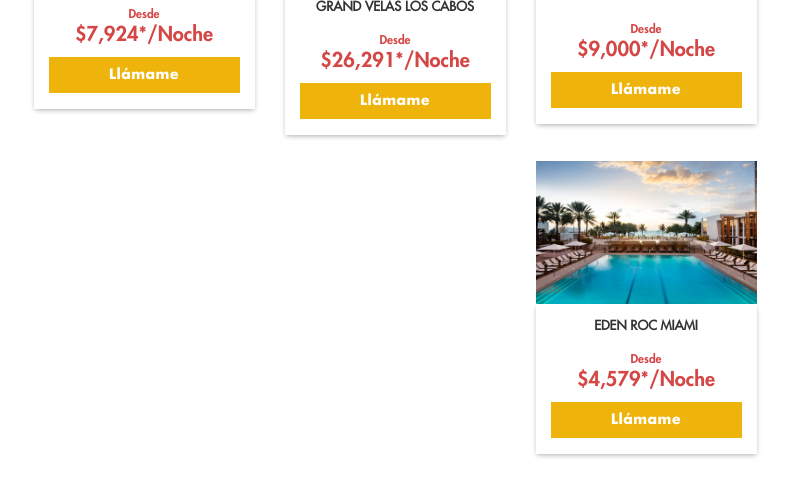
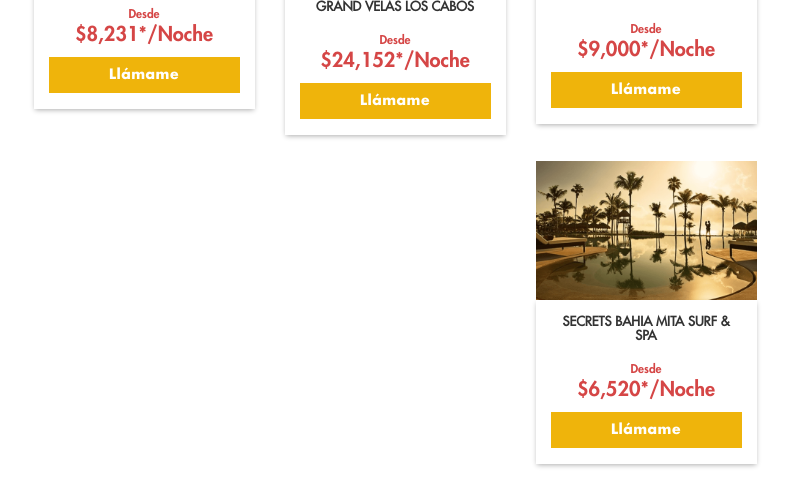
Before and after one commit to JCCardenas24/BoniViajes, a PHP site: page / in a window 1280 px wide. Shown: the part 955-1443 px from the top of the page, without its empty margins (117-907 px from the left). Run offline with PHP 8.4, Linux system fonts and the light colour scheme; some libraries are stand-ins or nearby versions.

Commit message:
Cambios de imágenes y precios

```diff
--- a/index.php
+++ b/index.php
@@ -24,13 +24,13 @@
                                 <img src="./assets/images/boni/Slides/thegrand_mp_hotel@2x.png" alt="nobu">
                             </li>
                             <li>
-                                <img src="./assets/images/boni/Slides/2@2x.png" alt="nobu">
+                                <img src="./assets/images/boni/Slides/grandvelas_loscabos@2x.png" alt="nobu">
                             </li>
                             <li>
                                 <img src="./assets/images/boni/Slides/nobu_loscabos@2x.png" alt="tgmp">
                             </li>
                             <li>
-                                <img src="./assets/images/boni/Slides/4@2x.png" alt="tgmp">
+                                <img src="./assets/images/boni/Slides/Secrets_Bahia_Mita_Surf___SPA_hotel@2x.png" alt="tgmp">
                             </li>
                             <div class="col-md-6">
                                 <form class="row pos-form col-md-11">
@@ -149,7 +149,7 @@
                                     <div class="col-md-12 col-sm-12 p-15 text-center">
                                         <h4 class="text-uppercase f-medium f-res-20">Nobu Hotel Los Cabos</h4>
                                         <small class="c-red f-15">Desde</small>
-                                        <p class="c-red fs-20">$7,924*<span class="fs-20">/Noche</span></p>
+                                        <p class="c-red fs-20">$8,231*<span class="fs-20">/Noche</span></p>
                                         <a href="#main" class="btn col-md-12 col-xs-12 btn-yellow white-text mb-10 radius-0 f-bold mb-0 txt-cap p-15 form-desktop">Llámame</a>
                                         <a href="#formRes" class="btn col-md-12 col-xs-12 btn-yellow white-text mb-10 radius-0 f-bold mb-0 txt-cap p-15 d-mobile">Llámame</a>
                                     </div>
@@ -163,7 +163,7 @@
                                     <div class="col-md-12 col-sm-12 p-15 text-center">
                                         <h4 class="text-uppercase f-medium f-res-20 text-center">Grand Velas Los Cabos</h4>
                                         <small class="c-red f-15">Desde</small>
-                                        <p class="c-red fs-20">$26,291*<span class="fs-20">/Noche</span></p>
+                                        <p class="c-red fs-20">$24,152*<span class="fs-20">/Noche</span></p>
                                         <a href="#main" class="btn col-md-12 col-xs-12 btn-yellow white-text mb-10 radius-0 f-bold mb-0 txt-cap p-15 form-desktop">Llámame</a>
                                         <a href="#formRes" class="btn col-md-12 col-xs-12 btn-yellow white-text mb-10 radius-0 f-bold mb-0 txt-cap p-15 d-mobile">Llámame</a>
                                     </div>
@@ -185,13 +185,13 @@
                             </div>
                             <div class="col-md-4 col-sm-6 col-xs-12 mt-20-card">
                                 <div class="v_place_img">
-                                    <img src="./assets/images/boni/Hoteles de lujo/eden_rock.jpg" alt="Tour Booking" title="Tour Booking">
+                                    <img src="./assets/images/boni/Hoteles de lujo/screts_bahia_mita_card@2x.png" alt="Tour Booking" title="Tour Booking">
                                 </div>
                                 <div class="b_pack rows pre-15">
                                     <div class="col-md-12 col-sm-12 p-15 text-center">
-                                        <h4 class="text-uppercase f-medium f-res-20">Eden Roc Miami</h4>
+                                        <h4 class="text-uppercase f-medium f-res-20">Secrets Bahia Mita Surf & SPA</h4>
                                         <small class="c-red f-15">Desde</small>
-                                        <p class="c-red fs-20">$4,579*<span class="fs-20">/Noche</span></p>
+                                        <p class="c-red fs-20">$6,520*<span class="fs-20">/Noche</span></p>
                                         <a href="#main" class="btn col-md-12 col-xs-12 btn-yellow white-text mb-10 radius-0 f-bold mb-0 txt-cap p-15 form-desktop">Llámame</a>
                                         <a href="#formRes" class="btn col-md-12 col-xs-12 btn-yellow white-text mb-10 radius-0 f-bold mb-0 txt-cap p-15 d-mobile">Llámame</a>
                                     </div>
@@ -205,26 +205,12 @@
                                     <div class="col-md-12 col-sm-12 p-15 text-center">
                                         <h4 class="text-uppercase f-medium f-res-20">Azul Talavera</h4>
                                         <small class="c-red f-15">Desde</small>
-                                        <p class="c-red fs-20">$4,803*<span class="fs-20">/Noche</span></p>
+                                        <p class="c-red fs-20">$4,811*<span class="fs-20">/Noche</span></p>
                                         <a href="#main" class="btn col-md-12 col-xs-12 btn-yellow white-text mb-10 radius-0 f-bold mb-0 txt-cap p-15 form-desktop">Llámame</a>
                                         <a href="#formRes" class="btn col-md-12 col-xs-12 btn-yellow white-text mb-10 radius-0 f-bold mb-0 txt-cap p-15 d-mobile">Llámame</a>
                                     </div>
                                 </div>
                             </div>
-                            <!-- <div class="col-md-4 col-sm-6 col-xs-12 mt-20-card">
-                                <div class="v_place_img">
-                                    <img src="./assets/images/boni/Hoteles de lujo/azultalavera-hotel@2x.png" alt="Tour Booking" title="Tour Booking">
-                                </div>
-                                <div class="b_pack rows pre-15">
-                                    <div class="col-md-12 col-sm-12 p-15 text-center">
-                                        <h4 class="text-uppercase f-medium f-res-20">Azul Talavera</h4>
-                                        <small class="c-red f-15">Desde</small>
-                                        <p class="c-red fs-20">$4,803*<span class="fs-20">/Noche</span></p>
-                                        <a href="#main" class="btn col-md-12 col-xs-12 btn-yellow white-text mb-10 radius-0 f-bold mb-0 txt-cap p-15 form-desktop">Llámame</a>
-                                        <a href="#formRes" class="btn col-md-12 col-xs-12 btn-yellow white-text mb-10 radius-0 f-bold mb-0 txt-cap p-15 d-mobile">Llámame</a>
-                                    </div>
-                                </div>
-                            </div> -->
                         </div>
                     </div>
                 </div>
@@ -246,7 +232,7 @@
                                     <div class="col-md-12 col-sm-12 p-15 text-center">
                                         <h4 class="text-uppercase f-medium f-res-20">The Grand Moon Palace </h4>
                                         <small class="c-red f-15">Desde</small>
-                                        <p class="c-red fs-20">$14,090*<span class="fs-20">/Persona</span></p>
+                                        <p class="c-red fs-20">$11,533*<span class="fs-20">/Persona</span></p>
                                         <a href="#main" class="btn col-md-12 col-xs-12 btn-yellow white-text mb-10 radius-0 f-bold mb-0 txt-cap p-15 form-desktop">Llámame</a>
                                         <a href="#formRes" class="btn col-md-12 col-xs-12 btn-yellow white-text mb-10 radius-0 f-bold mb-0 txt-cap p-15 d-mobile">Llámame</a>
                                     </div>
@@ -254,13 +240,13 @@
                             </div>
                             <div class="col-md-4 col-sm-6 col-xs-12 mt-20-card">
                                 <div class="v_place_img">
-                                    <img src="./assets/images/boni/Hoteles de lujo/hardrock-hotel@2x.png" alt="Tour Booking" title="Tour Booking">
+                                    <img src="./assets/images/boni/Hoteles de lujo/HRH-cancun@2x.png" alt="Tour Booking" title="Tour Booking">
                                 </div>
                                 <div class="b_pack rows pre-15">
                                     <div class="col-md-12 col-sm-12 p-15 text-center">
                                         <h4 class="text-uppercase f-medium f-res-20">Hard Rock Hotel Cancun</h4>
                                         <small class="c-red f-15">Desde</small>
-                                        <p class="c-red fs-20">$9,067*<span class="fs-20">/Persona</span></p>
+                                        <p class="c-red fs-20">$9,513*<span class="fs-20">/Persona</span></p>
                                         <a href="#main" class="btn col-md-12 col-xs-12 btn-yellow white-text mb-10 radius-0 f-bold mb-0 txt-cap p-15 form-desktop">Llámame</a>
                                         <a href="#formRes" class="btn col-md-12 col-xs-12 btn-yellow white-text mb-10 radius-0 f-bold mb-0 txt-cap p-15 d-mobile">Llámame</a>
                                     </div>
@@ -274,7 +260,7 @@
                                     <div class="col-md-12 col-sm-12 p-15 text-center">
                                         <h4 class="text-uppercase f-medium f-res-20">Dreams Playa Mujeres Golf Resort</h4>
                                         <small class="c-red f-15">Desde</small>
-                                        <p class="c-red fs-20">$8,362*<span class="fs-20">/Persona</span></p>
+                                        <p class="c-red fs-20">$8,446*<span class="fs-20">/Persona</span></p>
                                         <a href="#main" class="btn col-md-12 col-xs-12 btn-yellow white-text mb-10 radius-0 f-bold mb-0 txt-cap p-15 form-desktop">Llámame</a>
                                         <a href="#formRes" class="btn col-md-12 col-xs-12 btn-yellow white-text mb-10 radius-0 f-bold mb-0 txt-cap p-15 d-mobile">Llámame</a>
                                     </div>
@@ -288,7 +274,7 @@
                                     <div class="col-md-12 col-sm-12 p-15 text-center">
                                         <h4 class="text-uppercase f-medium f-res-20">UNICO 20ºN 87ºW</h4>
                                         <small class="c-red f-15">Desde</small>
-                                        <p class="c-red fs-20">$11,765*<span class="fs-20">/Persona</span></p>
+                                        <p class="c-red fs-20">$11,366*<span class="fs-20">/Persona</span></p>
                                         <a href="#main" class="btn col-md-12 col-xs-12 btn-yellow white-text mb-10 radius-0 f-bold mb-0 txt-cap p-15 form-desktop">Llámame</a>
                                         <a href="#formRes" class="btn col-md-12 col-xs-12 btn-yellow white-text mb-10 radius-0 f-bold mb-0 txt-cap p-15 d-mobile">Llámame</a>
                                     </div>
@@ -302,26 +288,26 @@
                                     <div class="col-md-12 col-sm-12 p-15 text-center">
                                         <h4 class="text-uppercase f-medium f-res-20">GRAND VELAS RIVIERA NAYARIT</h4>
                                         <small class="c-red f-15">Desde</small>
-                                        <p class="c-red fs-20">$17,868*<span class="fs-20">/Persona</span></p>
+                                        <p class="c-red fs-20">$17,761*<span class="fs-20">/Persona</span></p>
                                         <a href="#main" class="btn col-md-12 col-xs-12 btn-yellow white-text mb-10 radius-0 f-bold mb-0 txt-cap p-15 form-desktop">Llámame</a>
                                         <a href="#formRes" class="btn col-md-12 col-xs-12 btn-yellow white-text mb-10 radius-0 f-bold mb-0 txt-cap p-15 d-mobile">Llámame</a>
                                     </div>
                                 </div>
                             </div>
-                            <!-- <div class="col-md-4 col-sm-6 col-xs-12 mt-20-card">
+                            <div class="col-md-4 col-sm-6 col-xs-12 mt-20-card">
                                 <div class="v_place_img">
-                                    <img src="./assets/images/boni/Hoteles de lujo/grandvelasvallarta-hotel@2x.png" alt="Tour Booking" title="Tour Booking">
+                                    <img src="./assets/images/boni/Hoteles de lujo/drems_huatulco_card@2x.png" alt="Tour Booking" title="Tour Booking">
                                 </div>
                                 <div class="b_pack rows pre-15">
                                     <div class="col-md-12 col-sm-12 p-15 text-center">
-                                        <h4 class="text-uppercase f-medium f-res-20">GRAND VELAS RIVIERA NAYARIT</h4>
+                                        <h4 class="text-uppercase f-medium f-res-20">Dreams Huacutlco</h4>
                                         <small class="c-red f-15">Desde</small>
-                                        <p class="c-red fs-20">$17,868*<span class="fs-20">/Persona</span></p>
+                                        <p class="c-red fs-20">$5,403*<span class="fs-20">/Persona</span></p>
                                         <a href="#main" class="btn col-md-12 col-xs-12 btn-yellow white-text mb-10 radius-0 f-bold mb-0 txt-cap p-15 form-desktop">Llámame</a>
                                         <a href="#formRes" class="btn col-md-12 col-xs-12 btn-yellow white-text mb-10 radius-0 f-bold mb-0 txt-cap p-15 d-mobile">Llámame</a>
                                     </div>
                                 </div>
-                            </div> -->
+                            </div>
                         </div>
                     </div>
                 </div>
@@ -349,7 +335,7 @@
                             </div>
                             <div class="col-md-4 col-sm-6 col-xs-12 mt-20-card">
                                 <div class="v_place_img">
-                                    <img src="./assets/images/boni/Hoteles de lujo/hardrock-hotel@2x.png" alt="Tour Booking" title="Tour Booking">
+                                    <img src="./assets/images/boni/Hoteles de lujo/HRH-cancun@2x.png" alt="Tour Booking" title="Tour Booking">
                                 </div>
                                 <div class="b_pack rows pre-15">
                                     <div class="col-md-12 col-sm-12 p-15 text-center">
```
Also changed, not shown: home.php (+13 -13 lines), assets/images/boni/Hoteles de lujo/HRH-cancun@2x.png (added), assets/images/boni/Hoteles de lujo/drems_huatulco_card@2x.png (added), assets/images/boni/Hoteles de lujo/screts_bahia_mita_card@2x.png (added), assets/images/boni/Slides/Secrets_Bahia_Mita_Surf___SPA_hotel@2x.png (added), assets/images/boni/Slides/grandvelas_loscabos@2x.png, assets/images/boni/Slides/hardrock.png, 2 other files.
